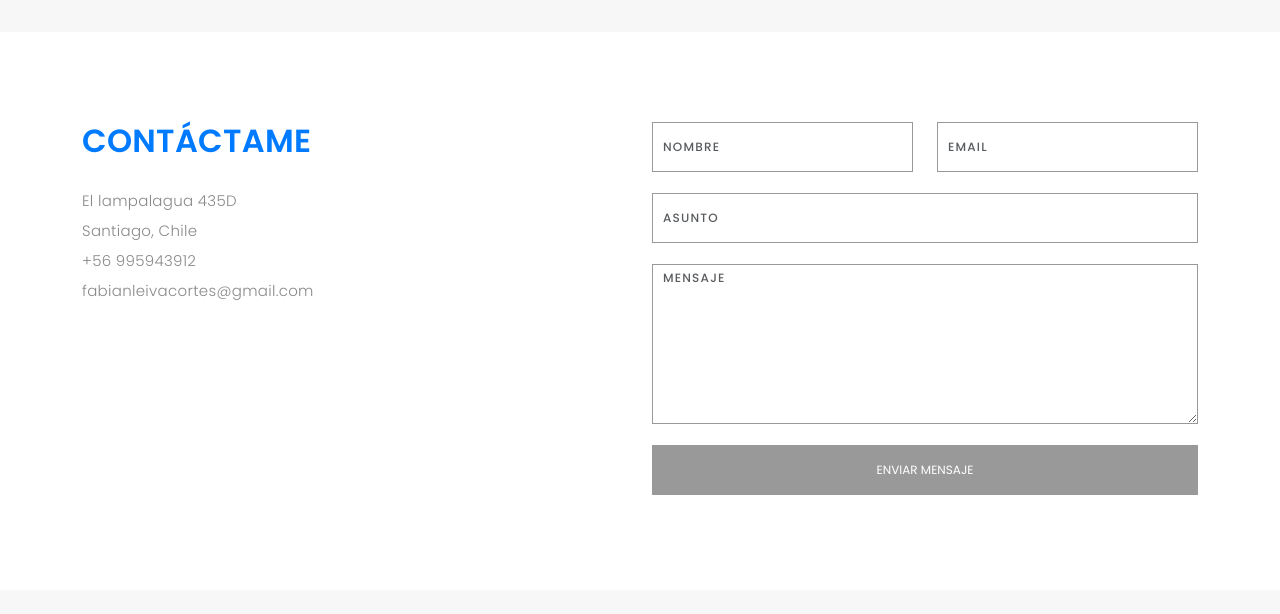
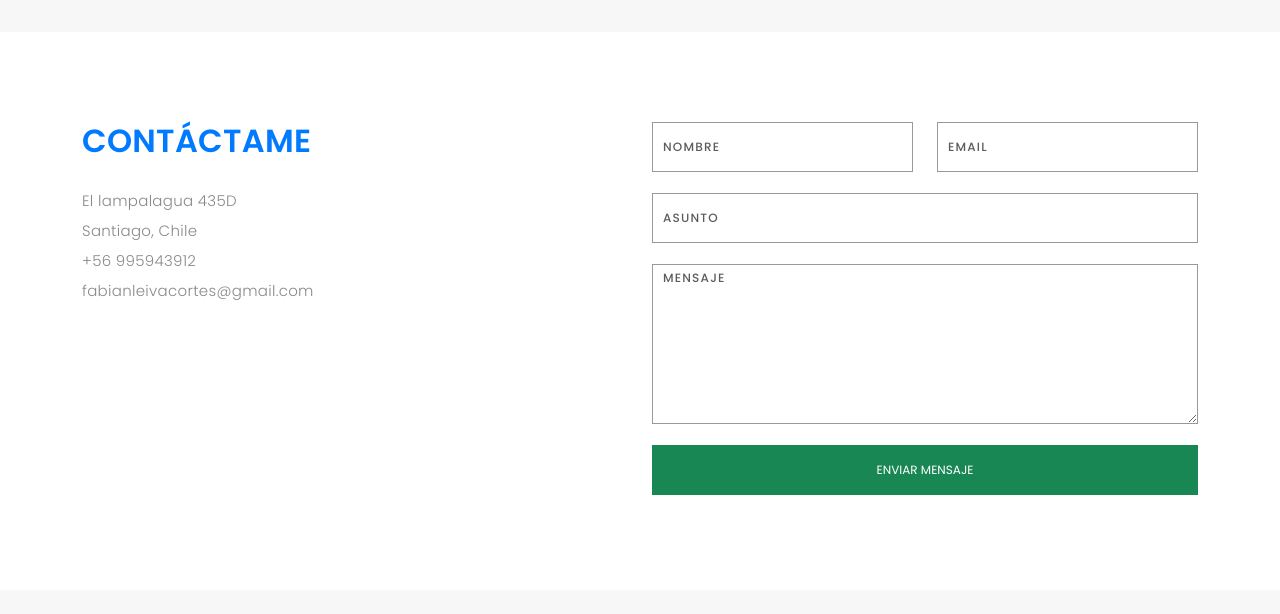
Before and after one commit to fabianleiva/m1_prueba, a plain HTML site: page index.html in a window 1280 px wide. Shown: the part 3448-4062 px from the top of the page. Drawn offline with nearby package versions, Linux system fonts and the light colour scheme; a web font is replaced by a local one.

Commit message:
cambio color botón enviar

```diff
--- a/index.html
+++ b/index.html
@@ -587,7 +587,7 @@
                     <div class="mt-0">
                       <input
                         type="submit"
-                        class="btn btn-defeault btn-send"
+                        class="btn btn-defeault btn-send bg-success"
                         value="Enviar mensaje"
                       />
                     </div>
```
